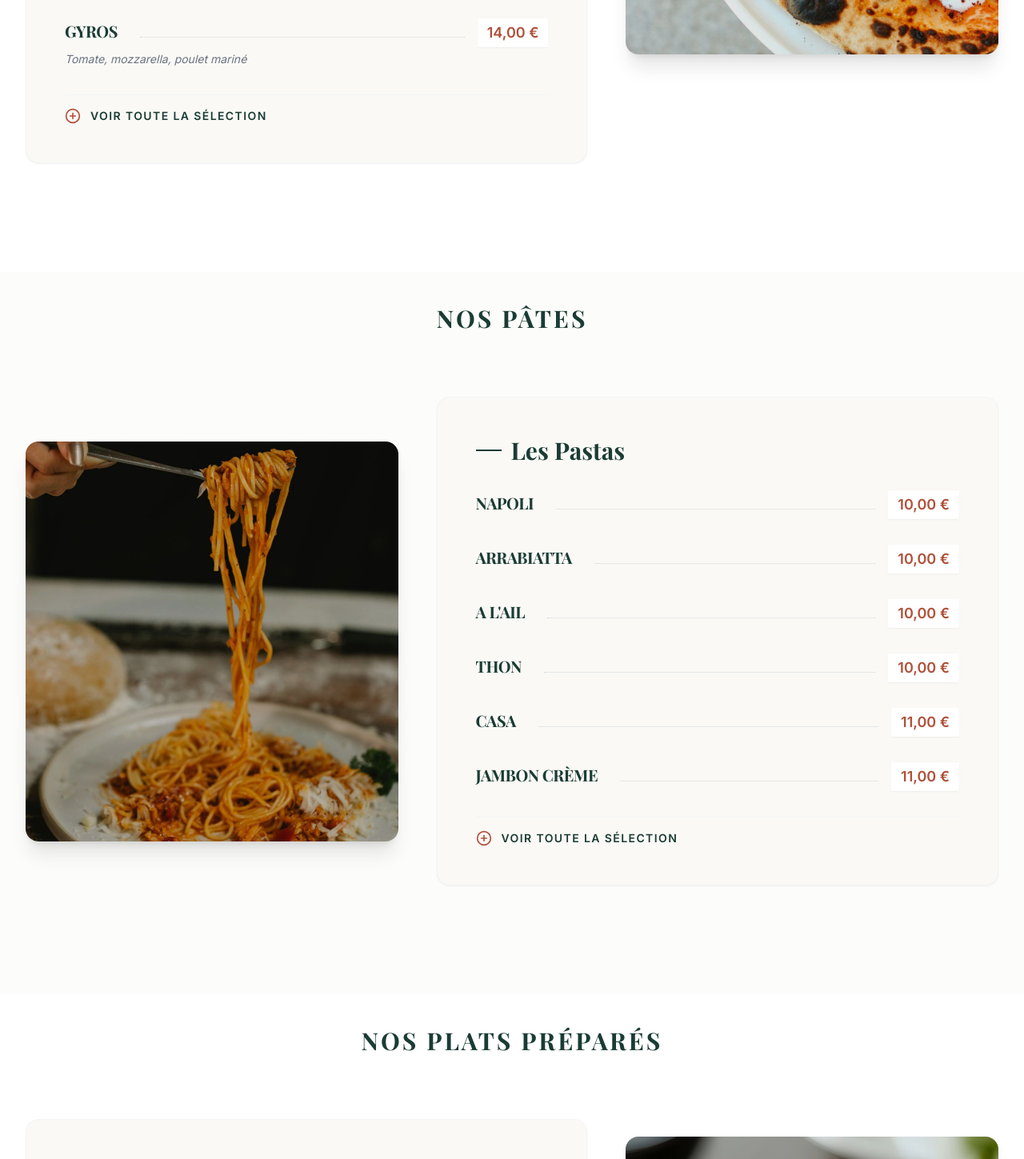
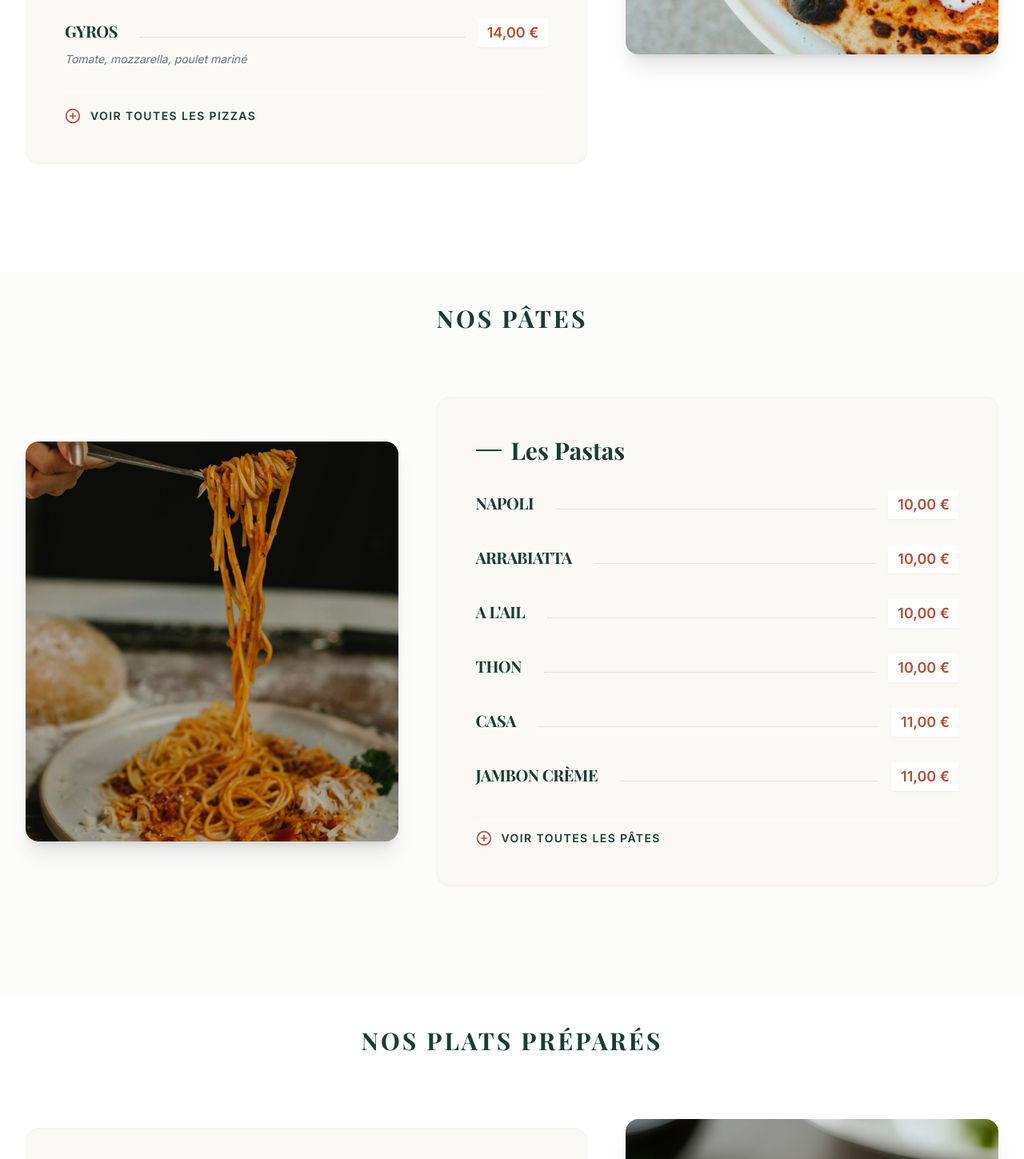
Before and after one commit to avexis-debug/pizza-mouna, a React (Vite) app: page / in a window 1280 px wide. Shown: the part 2240-3689 px from the top of the page at 80% size. Built offline with nearby package versions, Linux system fonts and the light colour scheme.

Commit message:
Boutons voir plus spécifiques par section et retrait pour plats préparés
- "Voir toutes les pizzas" et "Voir toutes les pâtes" avec redirection correcte
- Retrait du bouton pour Plats Préparés (tous les plats déjà affichés)

Co-Authored-By: Claude Opus 4.6 <noreply@anthropic.com>

```diff
--- a/App.tsx
+++ b/App.tsx
@@ -54,6 +54,7 @@ const App: React.FC = () => {
           category={popularPizzas}
           reversed={false}
           onSeeMore={() => handleNavigateToMenu('pizzas')}
+          seeMoreLabel="Voir toutes les pizzas"
         />
         </div>
 
@@ -66,6 +67,7 @@ const App: React.FC = () => {
               category={PASTA_MENU}
               reversed={true}
               onSeeMore={() => handleNavigateToMenu('pastas')}
+              seeMoreLabel="Voir toutes les pâtes"
             />
         </div>
 
@@ -77,7 +79,6 @@ const App: React.FC = () => {
             <MenuSection
               category={PREPARED_MENU}
               reversed={false}
-              onSeeMore={() => handleNavigateToMenu('prepares')}
             />
         </div>
 
--- a/components/MenuSection.tsx
+++ b/components/MenuSection.tsx
@@ -7,9 +7,10 @@ interface MenuSectionProps {
   category: MenuCategory;
   reversed?: boolean;
   onSeeMore?: () => void;
+  seeMoreLabel?: string;
 }
 
-const MenuSection: React.FC<MenuSectionProps> = ({ category, reversed, onSeeMore }) => {
+const MenuSection: React.FC<MenuSectionProps> = ({ category, reversed, onSeeMore, seeMoreLabel }) => {
   // On limite l'affichage à 6 items sur la home
   const displayItems = category.items.slice(0, 6);
 
@@ -52,7 +53,7 @@ const MenuSection: React.FC<MenuSectionProps> = ({ category, reversed, onSeeMore
                 className="group flex items-center gap-3 text-[#1A3C34] font-black uppercase tracking-widest text-sm hover:text-[#b0513a] transition-colors"
               >
                 <PlusCircle size={20} className="text-[#b0513a] group-hover:rotate-90 transition-transform duration-300" />
-                Voir toute la sélection
+                {seeMoreLabel || 'Voir toute la sélection'}
               </button>
             </div>
           )}
```
